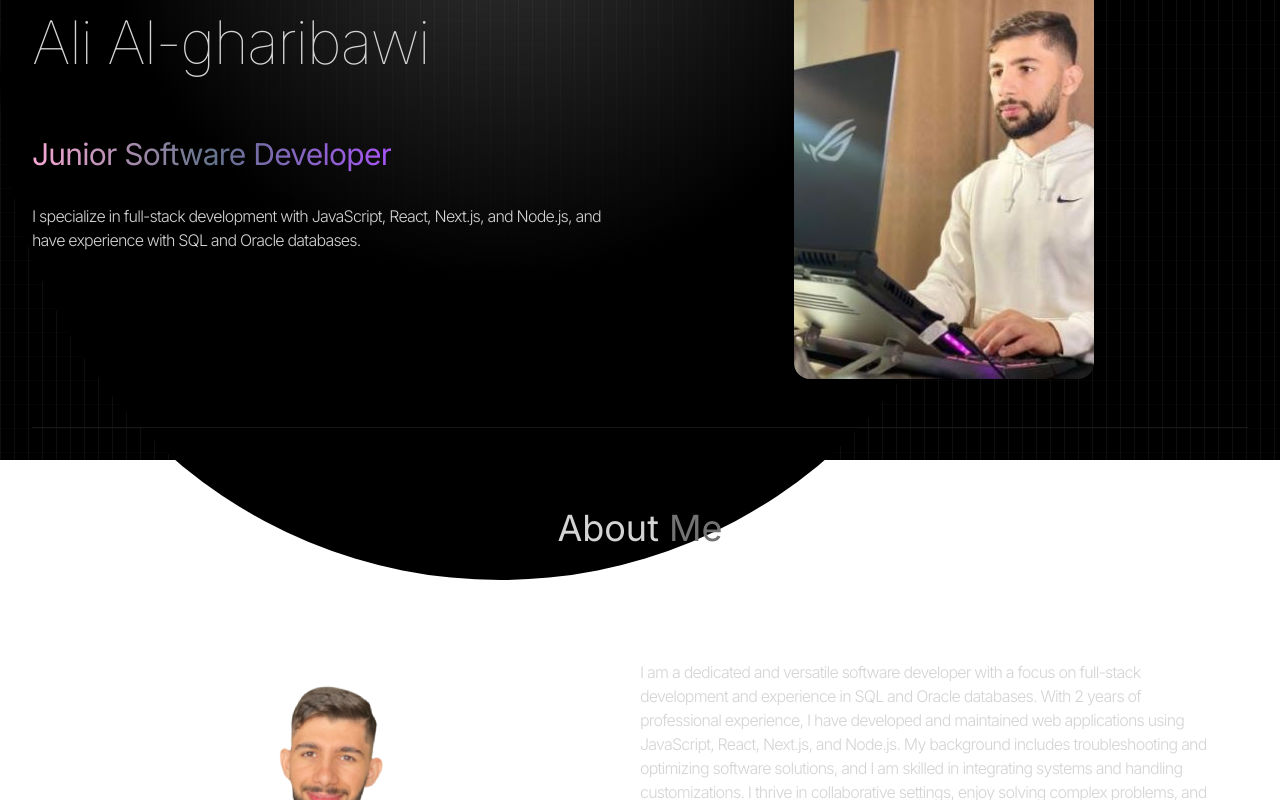
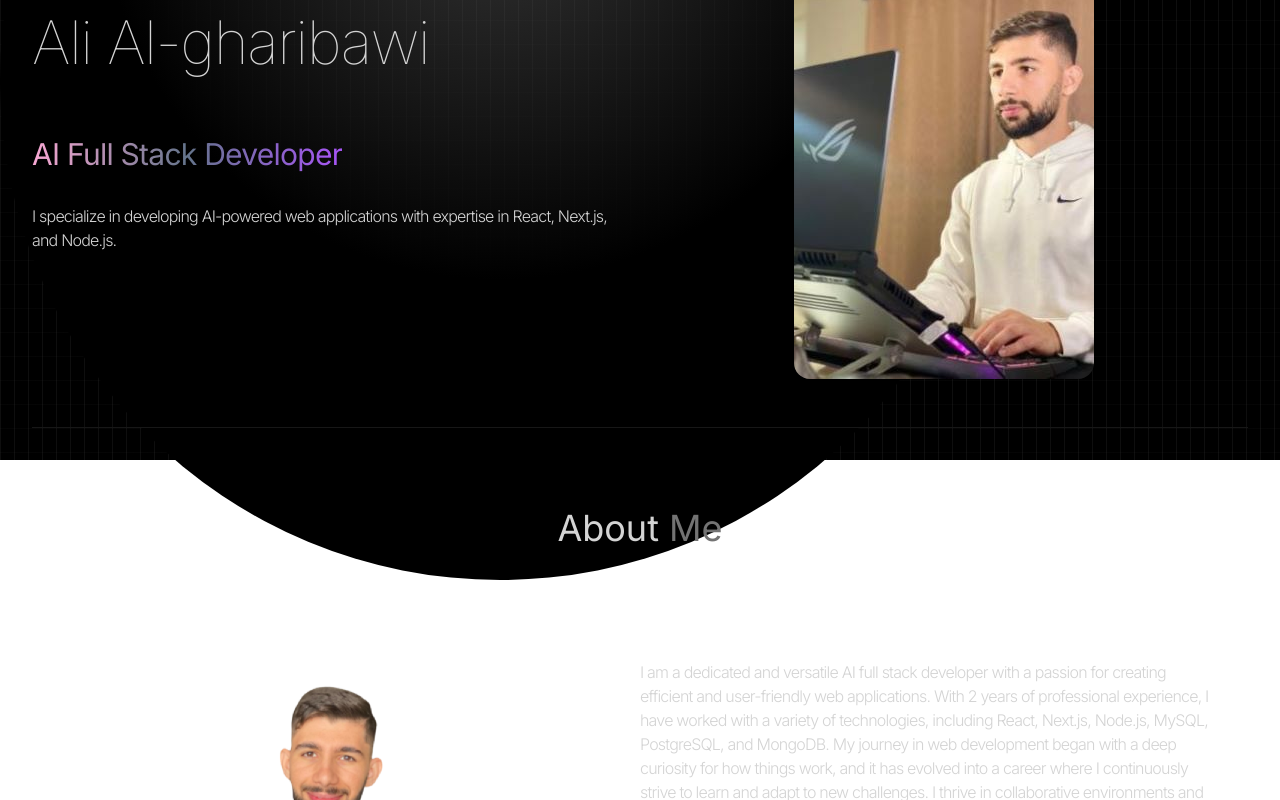
Before and after one commit to aalgharib/AliAl-gharibawiReactPortfolio, a React (Vite) app: page / in a window 1280 px wide. Shown: the part 340-1140 px from the top of the page. Built offline with nearby package versions, Linux system fonts and the light colour scheme.

Commit message:
Ai Changes

```diff
--- a/src/components/Hero.jsx
+++ b/src/components/Hero.jsx
@@ -32,7 +32,7 @@ const Hero = () => {
               className="bg-gradient-to-r from-pink-300 via-slate-500
                     to-purple-500 bg-clip-text text-3xl tracking-tight text-transparent"
             >
-              Junior Software Developer
+              AI Full Stack Developer
             </motion.span>
             <motion.p
               variants={container(1)}
--- a/src/components/Navbar.jsx
+++ b/src/components/Navbar.jsx
@@ -72,7 +72,8 @@ const Navbar = () => {
           whileTap={{ scale: 1.1 }}
           drag="x"
           dragConstraints={{ left: -100, right: 100 }}
-          href="https://www.linkedin.com/in/ali-algharibawi">
+          href="https://www.linkedin.com/in/ali-algharibawi"
+        >
           <FaLinkedin />
         </motion.a>
         <motion.a
--- a/src/constants/index.js
+++ b/src/constants/index.js
@@ -4,12 +4,12 @@ import project3 from "../assets/projects/project-3.png";
 import project4 from "../assets/projects/project-4.png";
 
 // export const HERO_CONTENT = `I am a passionate AI full stack developer with a knack for crafting robust and scalable web applications. With 2 years of hands-on experience, I have honed my skills in front-end technologies like React and Next.js, as well as back-end technologies like Node.js, MySQL, PostgreSQL, and MongoDB. My goal is to leverage my expertise to create innovative solutions that drive business growth and deliver exceptional user experiences.`;
-// export const HERO_CONTENT = `I specialize in developing AI-powered web applications with expertise in React, Next.js, and Node.js.`;
+export const HERO_CONTENT = `I specialize in developing AI-powered web applications with expertise in React, Next.js, and Node.js.`;
 
-export const HERO_CONTENT = `I specialize in full-stack development with JavaScript, React, Next.js, and Node.js, and have experience with SQL and Oracle databases.`;
+// export const HERO_CONTENT = `I specialize in full-stack development with JavaScript, React, Next.js, and Node.js, and have experience with SQL and Oracle databases.`;
 
-// export const ABOUT_TEXT = `I am a dedicated and versatile AI full stack developer with a passion for creating efficient and user-friendly web applications. With 2 years of professional experience, I have worked with a variety of technologies, including React, Next.js, Node.js, MySQL, PostgreSQL, and MongoDB. My journey in web development began with a deep curiosity for how things work, and it has evolved into a career where I continuously strive to learn and adapt to new challenges. I thrive in collaborative environments and enjoy solving complex problems to deliver high-quality solutions. Outside of coding, I enjoy staying active, exploring new technologies, and contributing to open-source projects.`;
-export const ABOUT_TEXT = `I am a dedicated and versatile software developer with a focus on full-stack development and experience in SQL and Oracle databases. With 2 years of professional experience, I have developed and maintained web applications using JavaScript, React, Next.js, and Node.js. My background includes troubleshooting and optimizing software solutions, and I am skilled in integrating systems and handling customizations. I thrive in collaborative settings, enjoy solving complex problems, and am committed to delivering high-quality, reliable solutions. Outside of work, I stay active, explore new technologies, and contribute to open-source projects.`;
+export const ABOUT_TEXT = `I am a dedicated and versatile AI full stack developer with a passion for creating efficient and user-friendly web applications. With 2 years of professional experience, I have worked with a variety of technologies, including React, Next.js, Node.js, MySQL, PostgreSQL, and MongoDB. My journey in web development began with a deep curiosity for how things work, and it has evolved into a career where I continuously strive to learn and adapt to new challenges. I thrive in collaborative environments and enjoy solving complex problems to deliver high-quality solutions. Outside of coding, I enjoy staying active, exploring new technologies, and contributing to open-source projects.`;
+// export const ABOUT_TEXT = `I am a dedicated and versatile software developer with a focus on full-stack development and experience in SQL and Oracle databases. With 2 years of professional experience, I have developed and maintained web applications using JavaScript, React, Next.js, and Node.js. My background includes troubleshooting and optimizing software solutions, and I am skilled in integrating systems and handling customizations. I thrive in collaborative settings, enjoy solving complex problems, and am committed to delivering high-quality, reliable solutions. Outside of work, I stay active, explore new technologies, and contribute to open-source projects.`;
 export const EXPERIENCES = [
   {
     year: "2024 - Present",
```
